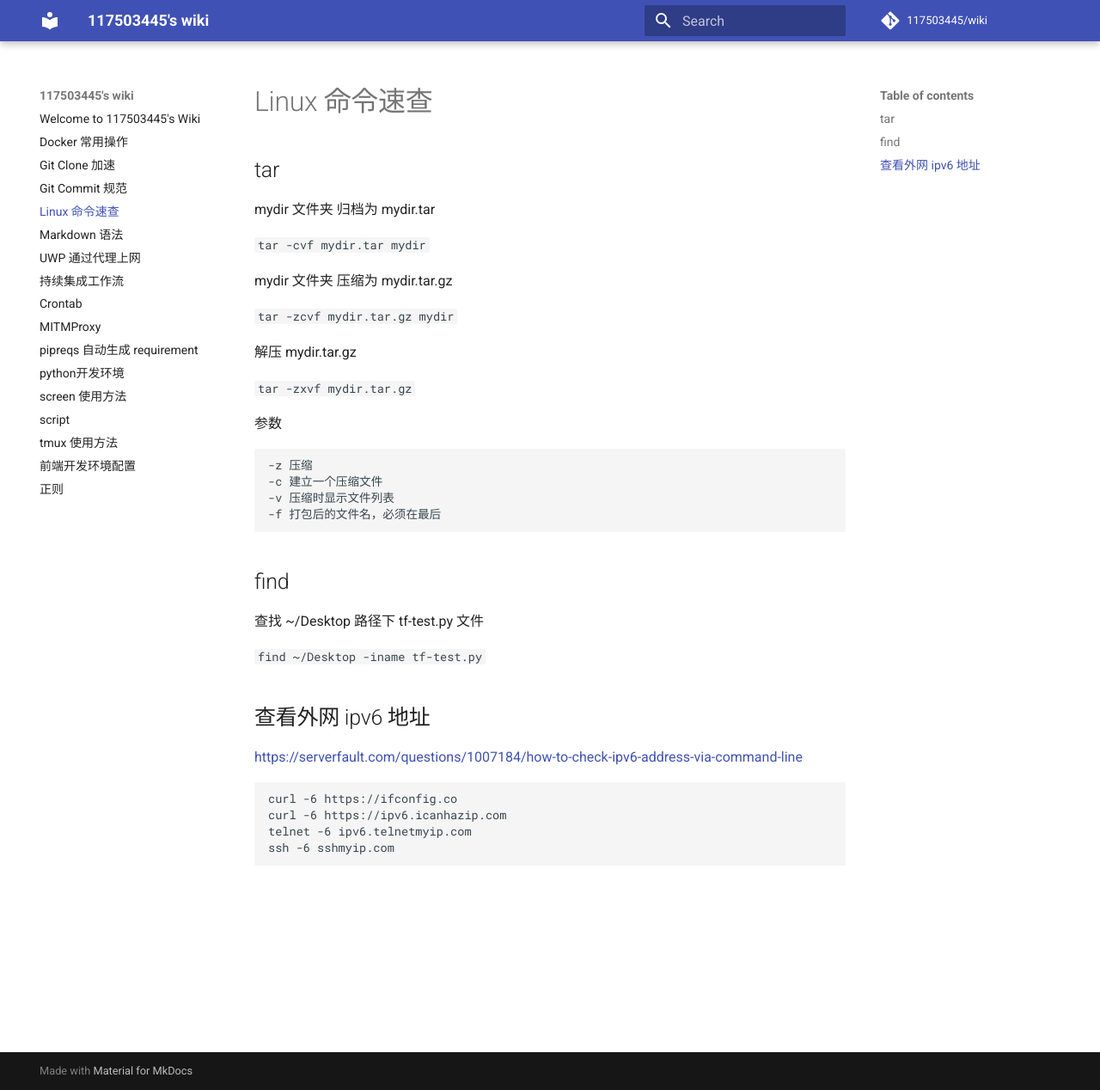
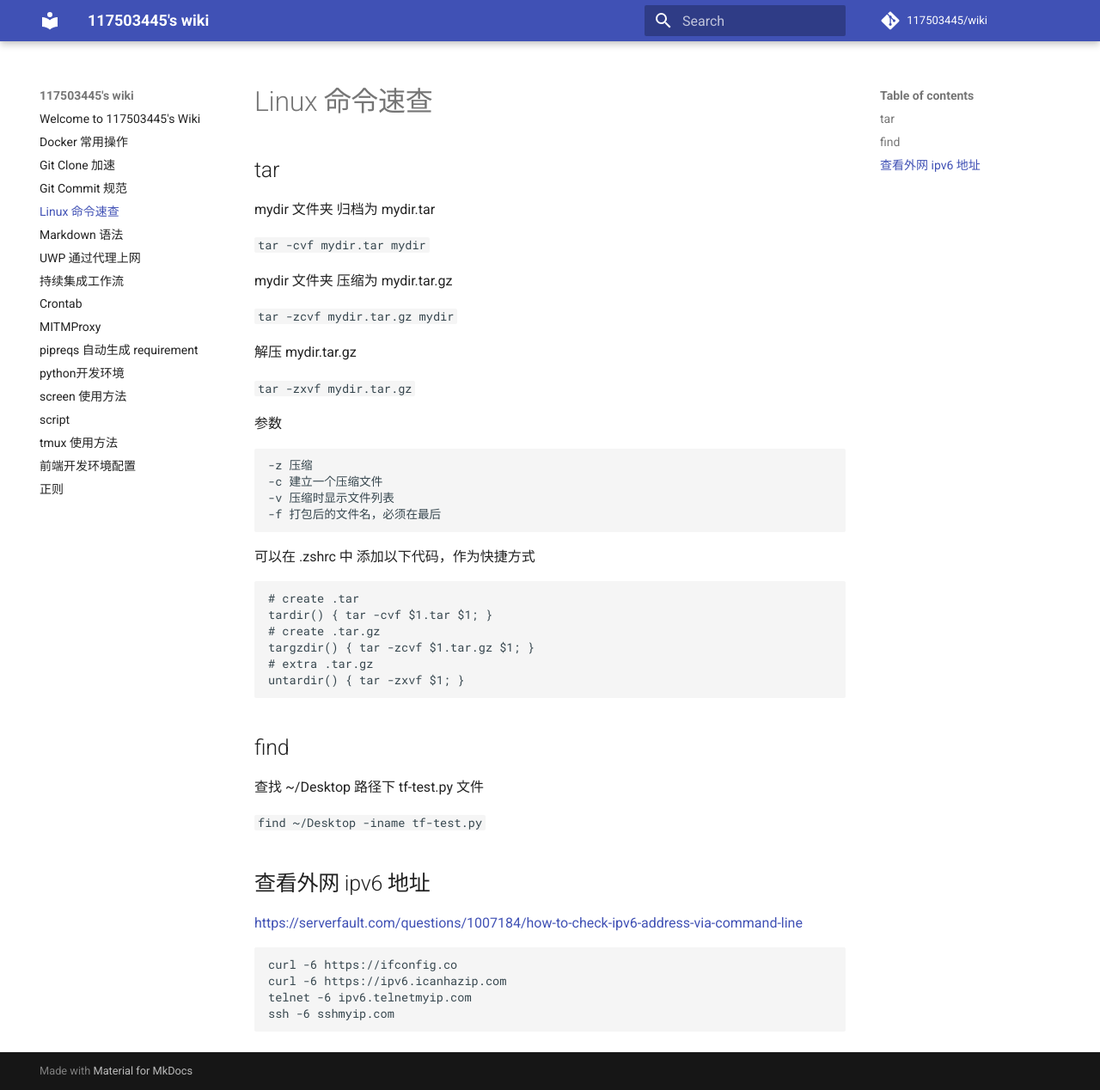
Before and after one commit to 117503445/wiki, an MkDocs documentation site: the page built from docs/Linux 命令速查.md, in a window 1280 px wide and 1268 px high. Shown: the whole window at 86% size. Built offline with MkDocs 1.6.1 and Material for MkDocs 9.7.7, drawn with Linux system fonts in a browser that asks for light colours; comment, search, counter and statistics services are not loaded.

Commit message:
Update Linux 命令速查.md

````diff
--- a/docs/Linux 命令速查.md
+++ b/docs/Linux 命令速查.md
@@ -23,6 +23,17 @@ mydir 文件夹 压缩为 mydir.tar.gz
 -f 打包后的文件名，必须在最后
 ```
 
+可以在 .zshrc 中 添加以下代码，作为快捷方式
+
+```sh
+# create .tar
+tardir() { tar -cvf $1.tar $1; }
+# create .tar.gz
+targzdir() { tar -zcvf $1.tar.gz $1; }
+# extra .tar.gz
+untardir() { tar -zxvf $1; }
+```
+
 ## find
 
 查找 ~/Desktop 路径下 tf-test.py 文件
````
